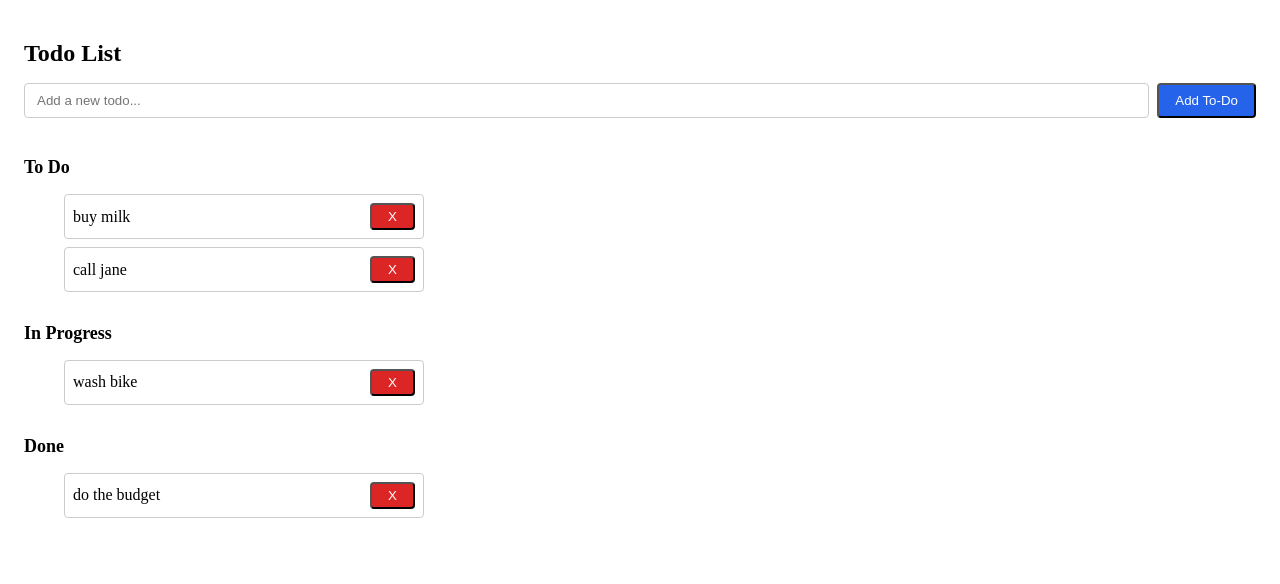
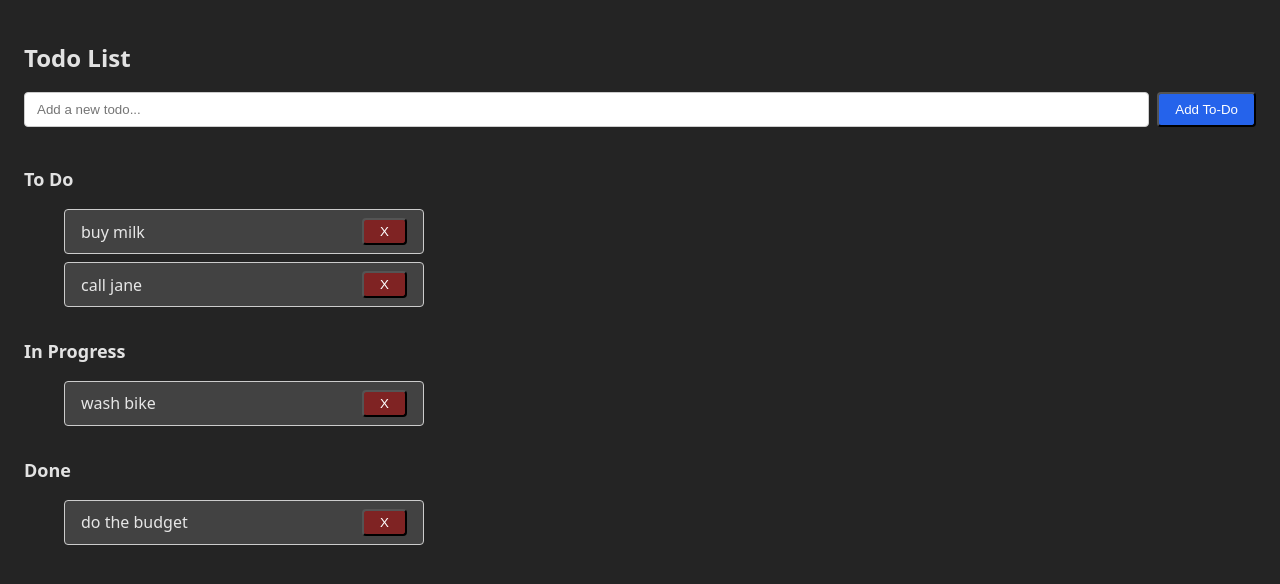
Before and after one commit to renashen314/Drag-and-Drop-Todo-List, a React (Vite) app: page / in a window 1280 px wide. Shown: the top 584 px of the page. Built offline with nearby package versions, Linux system fonts and the light colour scheme.

Commit message:
add styling

```diff
--- a/src/index.css
+++ b/src/index.css
@@ -1,16 +1,17 @@
-/* .task {
-    background-color: white;
-    border-radius: 5px;
-    box-shadow: rgba(0, 0, 0, 0.16) 0px 1px 4px;
-    width: 100%;
-    padding: 20px;
-    display: flex;
-    align-items: center;
-    justify-content: flex-start;
-    gap: 20px;
-    touch-action: none;
-  } */
-/* TodoList.css */
+:root {
+  font-family: system-ui, Avenir, Helvetica, Arial, sans-serif;
+  line-height: 1.5;
+  font-weight: 400;
+
+  color-scheme: light dark;
+  color: rgba(255, 255, 255, 0.87);
+  background-color: #242424;
+
+  font-synthesis: none;
+  text-rendering: optimizeLegibility;
+  -webkit-font-smoothing: antialiased;
+  -moz-osx-font-smoothing: grayscale;
+}
 
 .todo-container {
   padding: 1rem;
@@ -76,23 +77,19 @@
     align-items: center;
     justify-content: space-between;
     border: 1px solid #ccc;
-    padding: 0.5rem;
+    padding: 0.5rem 1rem 0.5rem 1rem;
     border-radius: 0.25rem;
     cursor: pointer;
+    background-color: #424242;
+    touch-action: none;
   }
 
-.todo-item.done {
-  text-decoration: line-through;
-  color: #6b7280; /* gray-500 */
-}
-
 .delete-btn {
-  background-color: #dc2626; /* red-600 */
+  background-color: #7f2323; /* red-600 */
   color: white;
   padding: 0.25rem 1rem;
   border-radius: 0.25rem;
   cursor: pointer;
-  transition: background-color 0.2s;
 }
 
 .delete-btn:hover {
```
